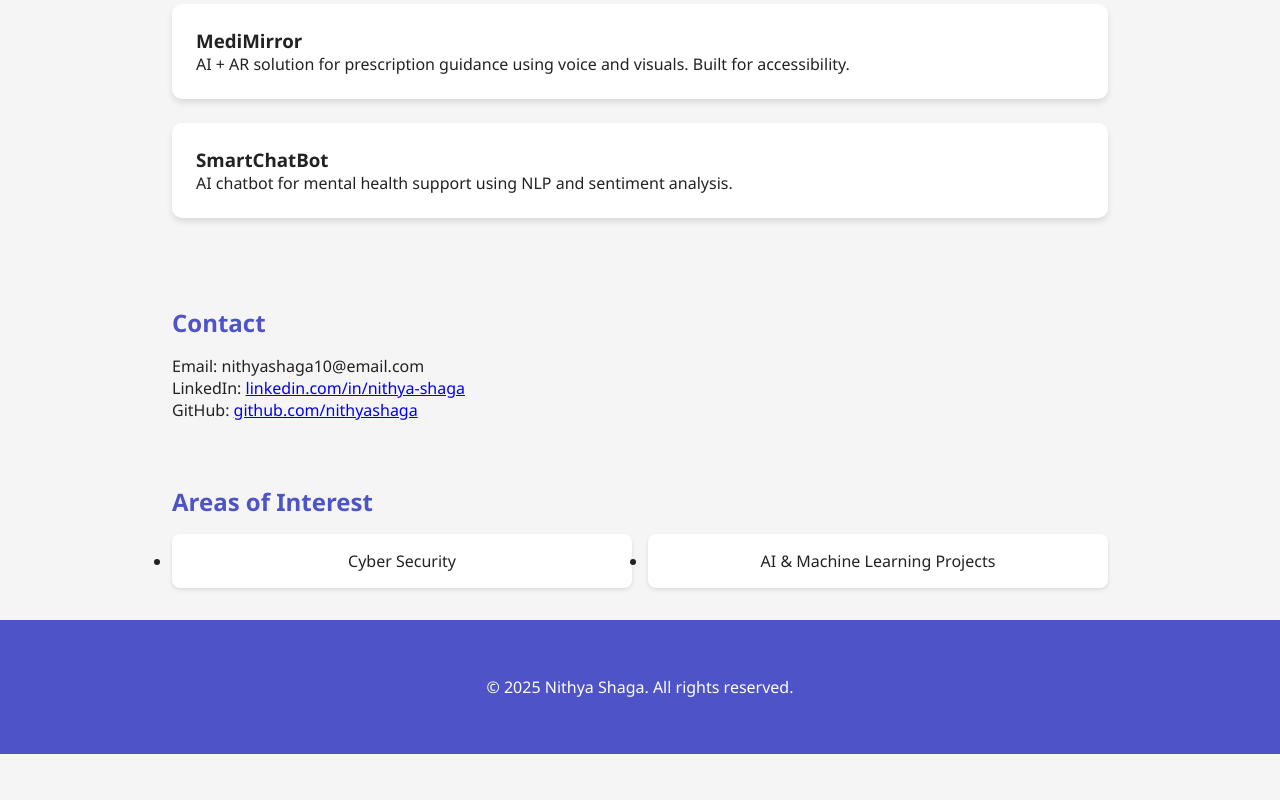
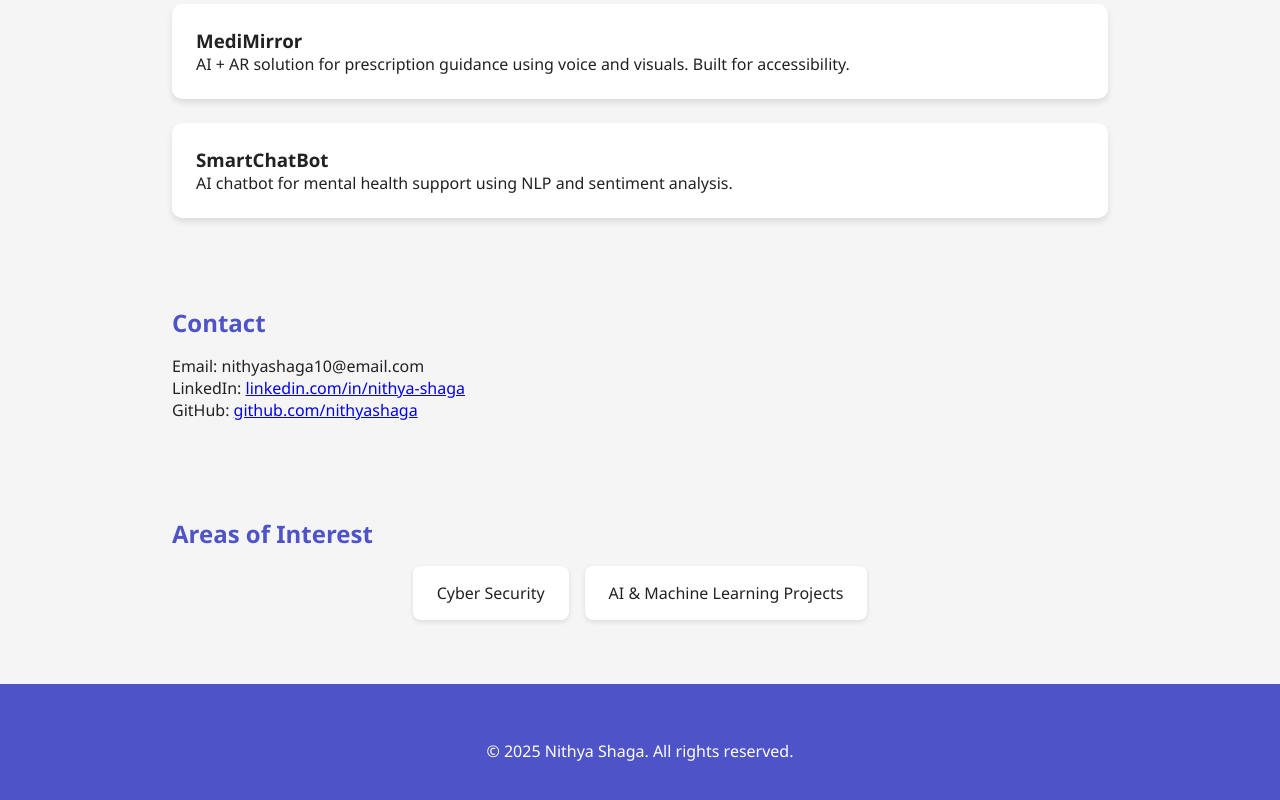
Before and after one commit to nithyashaga/Portfolio, a plain HTML site: page portfolio/index.html in a window 1280 px wide. Shown: the part 757-1557 px from the top of the page. Before the commit the page ends 1511 px from the top, so only its background shows below. Drawn offline with Linux system fonts and the light colour scheme.

Commit message:
Update styles.css

```diff
--- a/portfolio/styles.css
+++ b/portfolio/styles.css
@@ -121,6 +121,41 @@
     box-shadow: 0 8px 16px rgba(0,0,0,0.2);
   }
 
+#interests {
+  padding: 2rem 0;
+}
+
+#interests h2 {
+  color: var(--accent);
+  margin-bottom: 1rem;
+}
+
+#interests .skills-list {
+  display: flex;
+  gap: 1rem;
+  flex-wrap: wrap;
+  justify-content: center;
+  list-style: none;
+  padding: 0;
+}
+
+#interests .skills-list li {
+  background: var(--card);
+  color: var(--text);
+  padding: 1rem 1.5rem;
+  border-radius: 8px;
+  box-shadow: 0 2px 5px rgba(0,0,0,0.1);
+  font-weight: 500;
+  transition: transform 0.2s ease, background 0.3s;
+}
+
+#interests .skills-list li:hover {
+  transform: scale(1.05);
+  background: var(--accent);
+  color: white;
+}
+
+
   footer {
     background-color: var(--accent);
     color: white;
```
